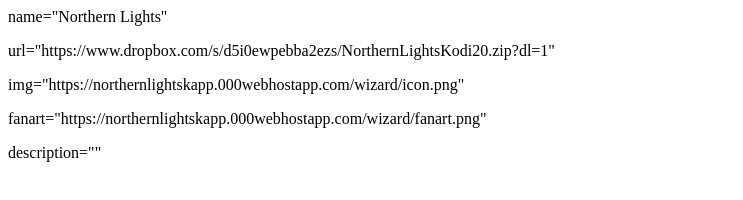
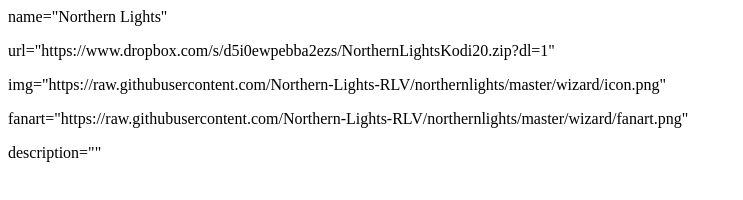
Before and after one commit to Northern-Lights-RLV/northernlights, a plain HTML site: page wizard/wizard.html in a window 1280 px wide. Shown: the whole page, without its empty margins (0-743 px from the left). Drawn offline with Linux system fonts and the light colour scheme.

Commit message:
Update wizard.html

```diff
--- a/wizard/wizard.html
+++ b/wizard/wizard.html
@@ -2,8 +2,8 @@
 <body>
 <p>name="Northern Lights"</p>
 <p>url="https://www.dropbox.com/s/d5i0ewpebba2ezs/NorthernLightsKodi20.zip?dl=1"</p>
-<p>img="https://northernlightskapp.000webhostapp.com/wizard/icon.png"</p>
-<p>fanart="https://northernlightskapp.000webhostapp.com/wizard/fanart.png"</p>
+<p>img="https://raw.githubusercontent.com/Northern-Lights-RLV/northernlights/master/wizard/icon.png"</p>
+<p>fanart="https://raw.githubusercontent.com/Northern-Lights-RLV/northernlights/master/wizard/fanart.png"</p>
 <p>description=""</p>
 </body>
 </html>
```
